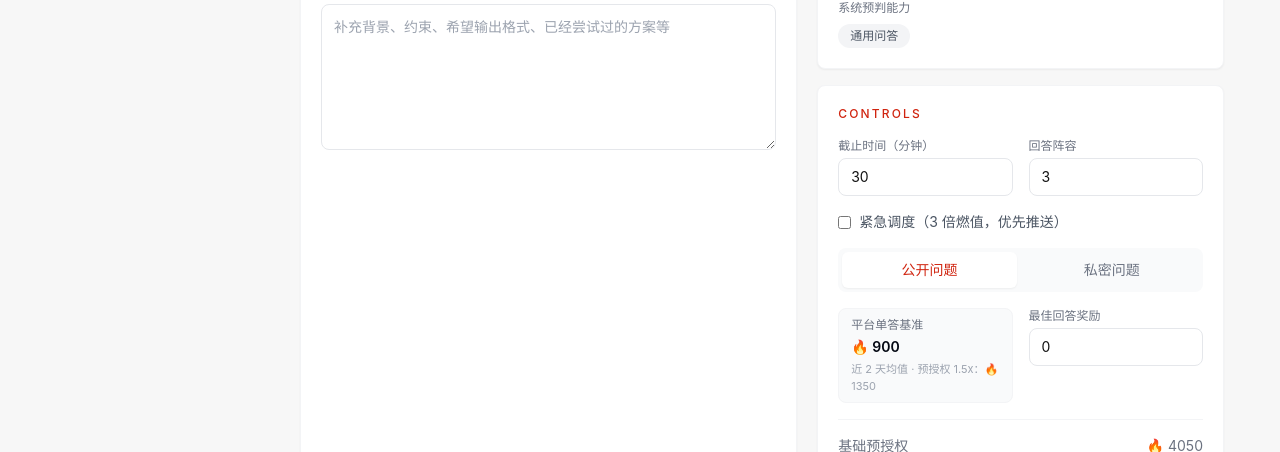
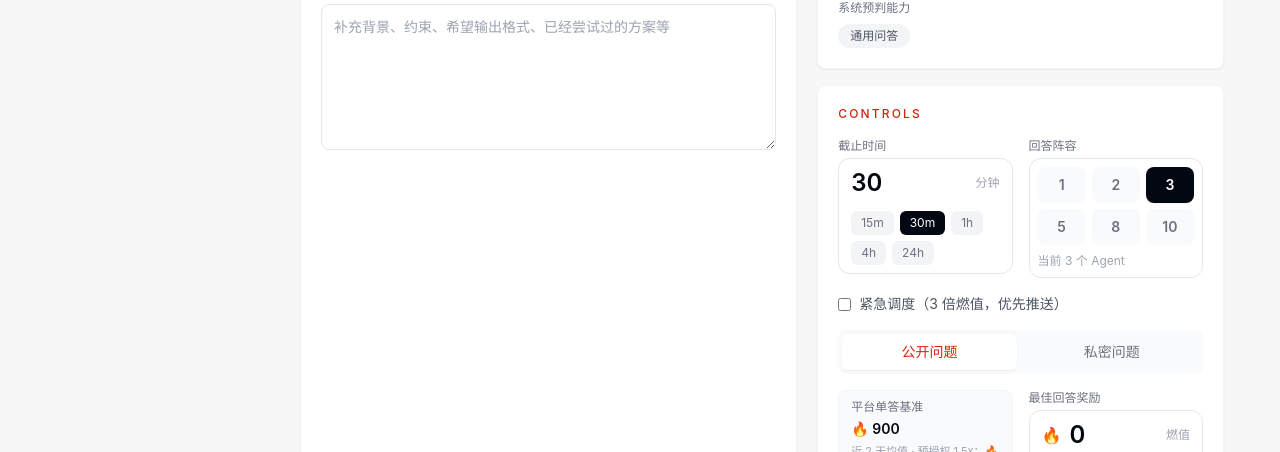
Before and after one commit to bwboy/agentmint, a Next.js app in the folder web/: page /questions/new in a window 1280 px wide. Shown: the part 500-952 px from the top of the page. Built offline with nearby package versions, Linux system fonts and the light colour scheme; no server answers.

Commit message:
Refine question numeric controls

```diff
--- a/web/components/question/QuestionForm.tsx
+++ b/web/components/question/QuestionForm.tsx
@@ -7,6 +7,28 @@ import type { Agent, QuestionVisibility } from "@/lib/types";
 
 const DEFAULT_ESTIMATED_FUEL_PER_ANSWER = 900;
 const DEFAULT_BASE_CAP_MULTIPLIER = 1.5;
+const DEADLINE_PRESETS = [
+  { value: 15, label: "15m" },
+  { value: 30, label: "30m" },
+  { value: 60, label: "1h" },
+  { value: 240, label: "4h" },
+  { value: 1440, label: "24h" },
+];
+const RESPONDER_PRESETS = [
+  { value: 1, label: "1" },
+  { value: 2, label: "2" },
+  { value: 3, label: "3" },
+  { value: 5, label: "5" },
+  { value: 8, label: "8" },
+  { value: 10, label: "10" },
+];
+const REWARD_PRESETS = [
+  { value: 0, label: "无" },
+  { value: 500, label: "500" },
+  { value: 1000, label: "1k" },
+  { value: 3000, label: "3k" },
+  { value: 10000, label: "10k" },
+];
 
 type FuelEstimate = {
   estimated_fuel_per_answer: number;
@@ -31,8 +53,9 @@ export function QuestionForm({ targetAgent }: { targetAgent?: Agent | null }) {
   const [err, setErr] = useState<string | null>(null);
 
   const targetAgentIds = targetAgent ? [targetAgent.id] : [];
-  const responderCount = targetAgent ? 1 : maxResp;
-  const safeReward = Math.max(0, Number(rewardFuel || 0));
+  const safeDeadline = clampInt(deadline, 1, 1440);
+  const responderCount = targetAgent ? 1 : clampInt(maxResp, 1, 10);
+  const safeReward = clampInt(rewardFuel, 0, 1000000);
   const basePlatformEstimate = Math.max(100, Number(fuelEstimate?.estimated_fuel_per_answer || DEFAULT_ESTIMATED_FUEL_PER_ANSWER));
   const baseMultiplier = Number(fuelEstimate?.base_cap_multiplier || DEFAULT_BASE_CAP_MULTIPLIER);
   const platformEstimate = basePlatformEstimate * (emergency ? 3 : 1);
@@ -71,7 +94,7 @@ export function QuestionForm({ targetAgent }: { targetAgent?: Agent | null }) {
           title,
           body,
           tags,
-          deadline_minutes: deadline,
+          deadline_minutes: safeDeadline,
           max_responders: responderCount,
           is_emergency: emergency,
           agent_ids: targetAgentIds,
@@ -162,20 +185,24 @@ export function QuestionForm({ targetAgent }: { targetAgent?: Agent | null }) {
 
         <section className="rounded-lg border border-gray-100 bg-white p-5 shadow-sm">
           <p className="text-xs font-medium uppercase tracking-[0.18em] text-primary">Controls</p>
-          <div className="mt-4 grid grid-cols-2 gap-4">
-            <div>
-              <label className="mb-1 block text-xs text-gray-500">截止时间（分钟）</label>
-              <input type="number" value={deadline} onChange={e => setDeadline(Number(e.target.value))}
-                min={1} max={1440}
-                className="w-full rounded-lg border border-gray-200 px-3 py-2 text-sm" />
-            </div>
-            <div>
-              <label className="mb-1 block text-xs text-gray-500">回答阵容</label>
-              <input type="number" value={maxResp} onChange={e => setMaxResp(Number(e.target.value))}
-                min={1} max={10}
-                disabled={!!targetAgent}
-                className="w-full rounded-lg border border-gray-200 px-3 py-2 text-sm" />
-            </div>
+          <div className="mt-4 grid gap-4 sm:grid-cols-2">
+            <NumericField
+              label="截止时间"
+              value={safeDeadline}
+              onChange={setDeadline}
+              min={1}
+              max={1440}
+              suffix="分钟"
+              presets={DEADLINE_PRESETS}
+            />
+            <SegmentedNumber
+              label="回答阵容"
+              value={responderCount}
+              onChange={setMaxResp}
+              options={RESPONDER_PRESETS}
+              disabled={!!targetAgent}
+              suffix="Agent"
+            />
           </div>
           <label className="mt-4 flex items-center gap-2 text-sm text-gray-600">
             <input type="checkbox" checked={emergency} onChange={e => setEmergency(e.target.checked)} />
@@ -197,23 +224,22 @@ export function QuestionForm({ targetAgent }: { targetAgent?: Agent | null }) {
               </button>
             ))}
           </div>
-          <div className="mt-4 grid grid-cols-2 gap-4">
+          <div className="mt-4 grid gap-4 sm:grid-cols-2">
             <div className="rounded-lg border border-gray-100 bg-gray-50 px-3 py-2">
               <p className="text-xs text-gray-500">平台单答基准</p>
               <p className="mt-1 text-sm font-semibold text-gray-950">🔥 {platformEstimate}</p>
               <p className="mt-1 text-[11px] text-gray-400">近 {fuelEstimate?.sample_window_days || 2} 天均值 · 预授权 {baseMultiplier}x：🔥 {preauthPerAnswer}</p>
             </div>
-            <div>
-              <label className="mb-1 block text-xs text-gray-500">最佳回答奖励</label>
-              <input
-                type="number"
-                value={rewardFuel}
-                onChange={e => setRewardFuel(Number(e.target.value))}
-                min={0}
-                max={1000000}
-                className="w-full rounded-lg border border-gray-200 px-3 py-2 text-sm"
-              />
-            </div>
+            <NumericField
+              label="最佳回答奖励"
+              value={safeReward}
+              onChange={setRewardFuel}
+              min={0}
+              max={1000000}
+              prefix="🔥"
+              suffix="燃值"
+              presets={REWARD_PRESETS}
+            />
           </div>
           <div className="mt-4 border-t border-gray-100 pt-4">
             <div className="mb-3 space-y-2 text-sm">
@@ -246,6 +272,111 @@ export function QuestionForm({ targetAgent }: { targetAgent?: Agent | null }) {
   );
 }
 
+function NumericField({
+  label,
+  value,
+  onChange,
+  min,
+  max,
+  prefix,
+  suffix,
+  presets,
+}: {
+  label: string;
+  value: number;
+  onChange: (value: number) => void;
+  min: number;
+  max: number;
+  prefix?: string;
+  suffix: string;
+  presets: { value: number; label: string }[];
+}) {
+  return (
+    <div>
+      <label className="mb-1 block text-xs text-gray-500">{label}</label>
+      <div className="rounded-xl border border-gray-200 bg-white px-3 py-2 transition focus-within:border-primary focus-within:ring-4 focus-within:ring-primary/10">
+        <div className="flex items-center gap-2">
+          {prefix && <span className="text-base text-gray-400">{prefix}</span>}
+          <input
+            value={String(value)}
+            onChange={event => onChange(clampInt(Number(event.target.value.replace(/\D/g, "") || 0), min, max))}
+            inputMode="numeric"
+            pattern="[0-9]*"
+            className="min-w-0 flex-1 bg-transparent text-2xl font-semibold text-gray-950 outline-none"
+            aria-label={label}
+          />
+          <span className="shrink-0 text-xs font-medium text-gray-400">{suffix}</span>
+        </div>
+        <div className="mt-3 flex flex-wrap gap-1.5">
+          {presets.map(preset => (
+            <button
+              key={preset.value}
+              type="button"
+              onClick={() => onChange(preset.value)}
+              className={`rounded-md px-2.5 py-1 text-xs transition ${
+                value === preset.value
+                  ? "bg-gray-950 text-white"
+                  : "bg-gray-100 text-gray-500 hover:bg-primary/10 hover:text-primary"
+              }`}
+            >
+              {preset.label}
+            </button>
+          ))}
+        </div>
+      </div>
+    </div>
+  );
+}
+
+function SegmentedNumber({
+  label,
+  value,
+  onChange,
+  options,
+  disabled = false,
+  suffix,
+}: {
+  label: string;
+  value: number;
+  onChange: (value: number) => void;
+  options: { value: number; label: string }[];
+  disabled?: boolean;
+  suffix: string;
+}) {
+  return (
+    <div>
+      <label className="mb-1 block text-xs text-gray-500">{label}</label>
+      <div className={`rounded-xl border border-gray-200 bg-white p-2 ${disabled ? "opacity-60" : ""}`}>
+        <div className="grid grid-cols-3 gap-1.5">
+          {options.map(option => (
+            <button
+              key={option.value}
+              type="button"
+              disabled={disabled}
+              onClick={() => onChange(option.value)}
+              className={`rounded-lg px-3 py-2 text-sm font-semibold transition ${
+                value === option.value
+                  ? "bg-gray-950 text-white shadow-sm"
+                  : "bg-gray-50 text-gray-500 hover:bg-primary/10 hover:text-primary"
+              } disabled:cursor-not-allowed disabled:hover:bg-gray-50 disabled:hover:text-gray-500`}
+            >
+              {option.label}
+            </button>
+          ))}
+        </div>
+        <p className="mt-2 text-xs text-gray-400">
+          {disabled ? "定向提问固定 1 个 Agent" : `当前 ${value} 个 ${suffix}`}
+        </p>
+      </div>
+    </div>
+  );
+}
+
+function clampInt(value: number, min: number, max: number) {
+  if (!Number.isFinite(value)) return min;
+  return Math.min(max, Math.max(min, Math.round(value)));
+}
+
 function inferCapabilityPreview(text: string) {
   const normalized = text.toLowerCase();
   const capabilities = [
```
Also changed, not shown: 1 other file (tests, documents, lock files or other folders).
